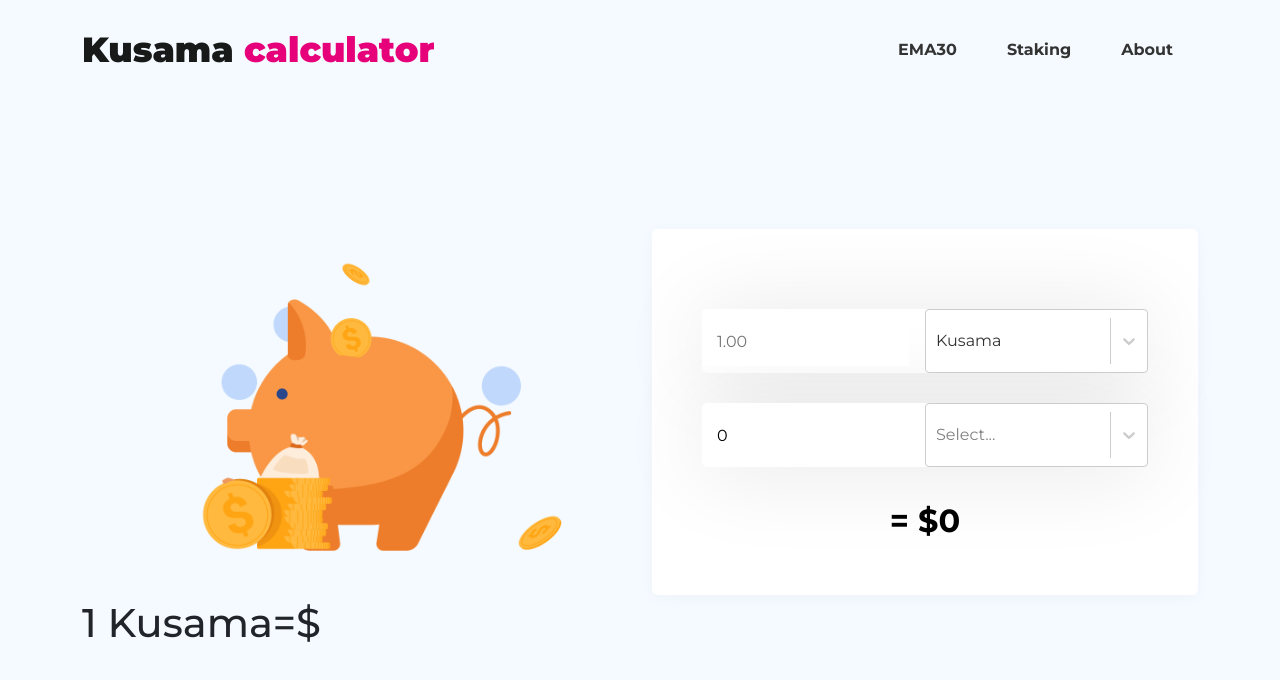
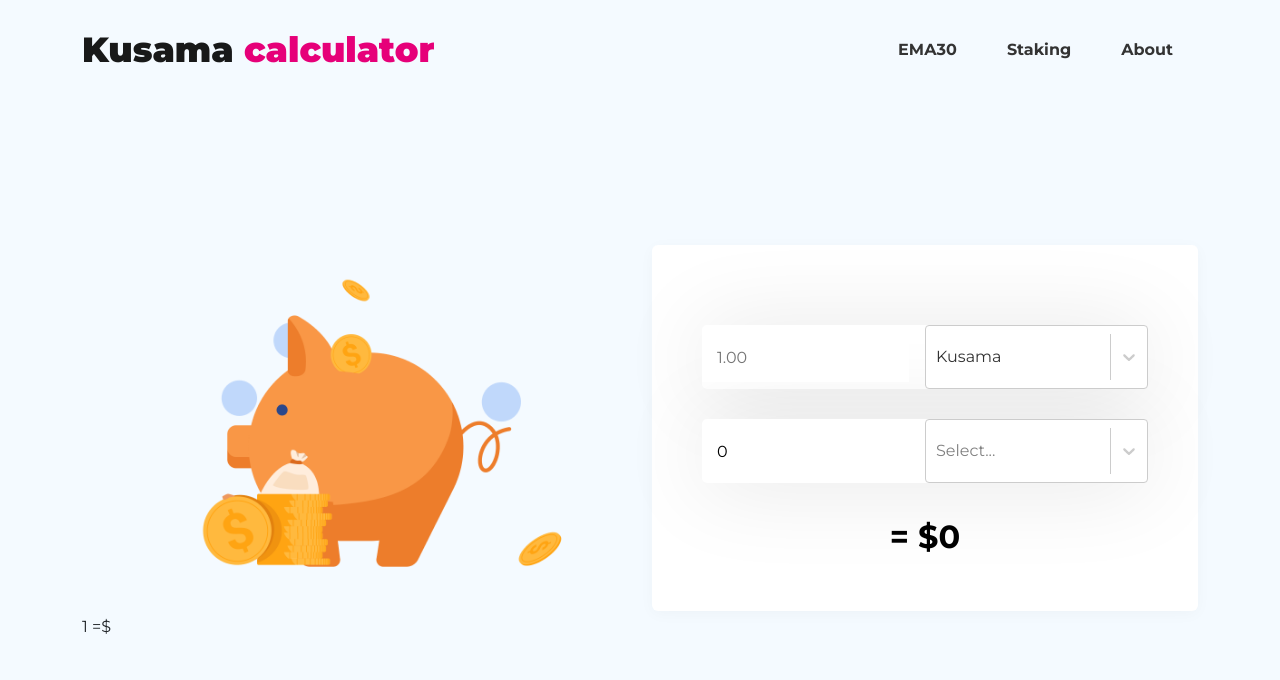
Before and after one commit to Tuntunkr/kusamaCalculator, a React (Create React App) app: page / in a window 1280 px wide. Shown: the top 680 px of the page. Built offline with nearby package versions, Linux system fonts and the light colour scheme.

Commit message:
final change price

```diff
--- a/src/Components/Home.js
+++ b/src/Components/Home.js
@@ -63,10 +63,19 @@
                 <img src="./money-img.png" alt="" width="100%" />
               </div>
               <br></br>
-							<br></br>
-							<div>
-								<h1>1 Kusama=${price}</h1>
-							</div>
+	      <br></br>
+		<a>
+							1 {selectedCrypto} =
+							{
+								countries.filter(
+									(item) =>
+										item.currency.code ===
+										selectedFiat.toUpperCase()
+								)[0].currency.symbol
+							}
+							{price}
+						</a>
+
             </Col>
 
             <Col md={6}>
```
